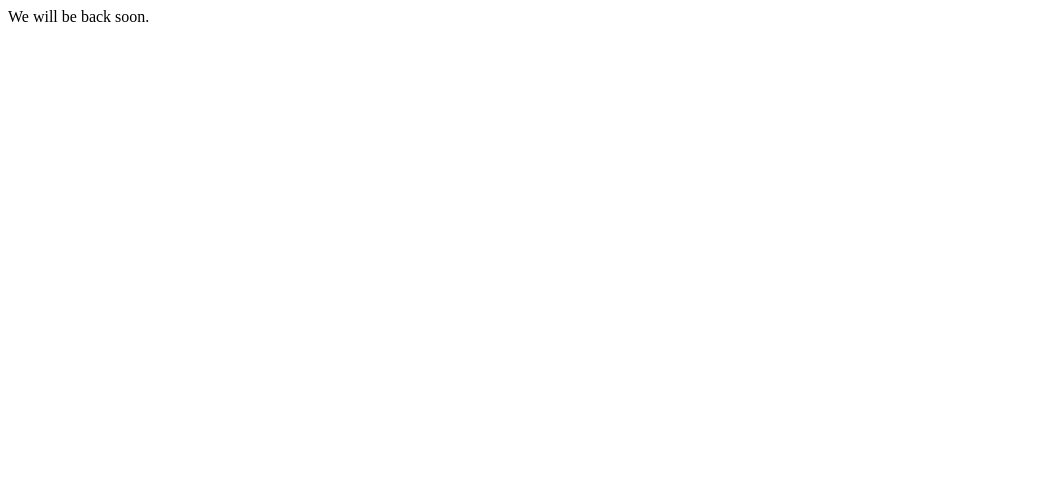
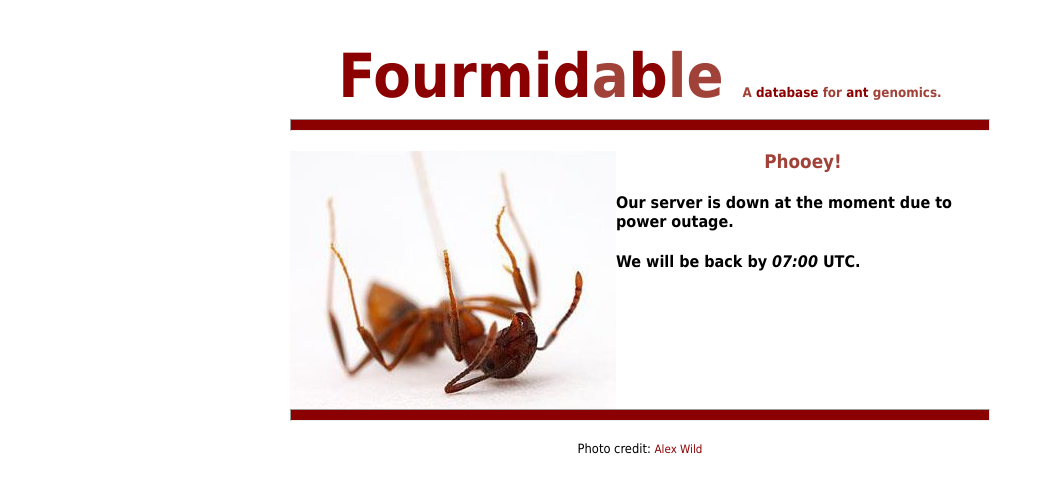
Before and after one commit to fourmidable/fourmidable.github.com, a plain HTML site: page index.html in a window 1280 px wide. Shown: the whole page, without its empty margins (0-1044 px from the left). Drawn offline with Linux system fonts and the light colour scheme.

Commit message:
create a generic error page
Signed-off-by: Anurag Priyam <anurag08priyam@gmail.com>

```diff
--- a/index.html
+++ b/index.html
@@ -1 +1,27 @@
-We will be back soon.
+<!DOCTYPE html>
+<html>
+  <head>
+    <title>Fourmidable: Power outage</title>
+    <link rel="shortcut icon" href="/favicon.ico"/>
+    <link href="/screen.css" type="text/css" rel="stylesheet" media="screen"/>
+  </head>
+  <body>
+    <div id="container">
+      <h1>
+        <span class="highlight">Fourmid</span>a<span class="highlight">b</span>le
+        <span class="small"> A <span class="highlight">database</span> for <span class="highlight">ant</span> genomics.</span>
+      </h1>
+      <hr style="clear:both"/>
+      <div class="message">
+        <img src="/sleeping.jpg" align="left"/>
+        <h3>Phooey!</h3>
+        <h4>Our server is down at the moment due to power outage.</h4>
+        <h4>We will be back by <em>07:00</em> UTC.</h4>
+      </div>
+      <hr style="clear:both"/>
+      <div class="footer">
+        Photo credit: <a href="http://www.alexanderwild.com">Alex Wild</a>
+      </div>
+    </div>
+  </body>
+</html>
--- a/screen.css
+++ b/screen.css
@@ -84,14 +84,14 @@
   margin-left:2em;
 }
 
-.citations a, .footer, .footer a {
+.citations a, .footer a {
   text-decoration:none;
-  color:black;
+  color:#8B0000;
   font-size: 0.9em;
 }
 
 .citations a:hover,  .footer a:hover {
-  color:#8B0000;
+  text-decoration: underline;
 }
 
 h3 {
@@ -109,7 +109,7 @@
   margin-bottom: 20px;
 }
 
-.footer, .footer a {
+.footer {
   text-align:center;
   font-size:0.8em;
 }
```
